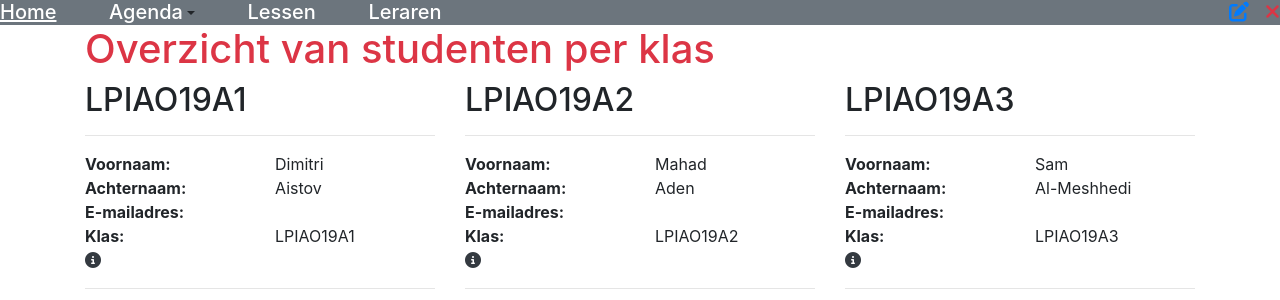
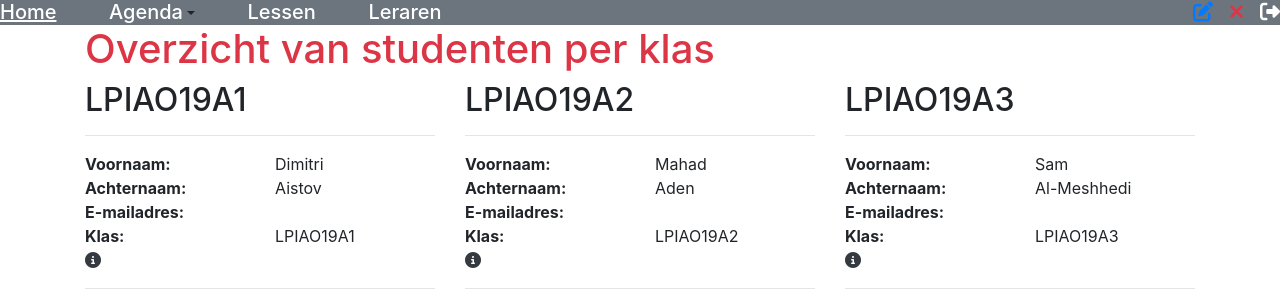
Before and after one commit to daphnekr/studentenApp, a PHP site: page /webapp/home in a window 1280 px wide. Shown: the top 300 px of the page. Run offline with PHP 8.4, Linux system fonts and the light colour scheme; a user stored in the database is signed in; data comes from the database, SQL or seed files in the repository; data that the repository does not hold is empty; some libraries are stand-ins or nearby versions.

Commit message:
logout functie toegevoegd

```diff
--- a/framework-php-master/controller/HomeController.php
+++ b/framework-php-master/controller/HomeController.php
@@ -40,5 +40,7 @@ function plusStudent()
 }
 function logoutStudent()
 {
-	render("home/logoutStudent");
+	session_start();
+	session_destroy();
+	index();
 }
--- a/framework-php-master/controller/StudentController.php
+++ b/framework-php-master/controller/StudentController.php
@@ -12,7 +12,9 @@ function deleteStudent($id)
 }
 
 function destroyStudent($id){
-    deleteStudentById($id);
+	deleteStudentById($id);
+	session_start();
+	session_destroy();
 	$students = getAllStudents();
 	$groups = getAllGroups();
 	render("home/index", ["students" => $students, "groups" => $groups]);
--- a/framework-php-master/view/home/index.php
+++ b/framework-php-master/view/home/index.php
@@ -1,6 +1,5 @@
 <div class="container">
  <h1 class = "text-danger"> Overzicht van studenten per klas</h1>
-
 <div class = "row">
 <?php foreach ($groups as $group){ ?>
     <div class = "col-4">
@@ -18,7 +17,7 @@
                         <b>Achternaam:</b><br>
                         <b>E-mailadres:</b><br>
                         <b>Klas:</b><br>
-                        <a class = "text-dark" href="<?= URL?>student/detailStudent/<?= $student['student_id']; ?>/<?= $student['klas_id']; ?>"><i class="fas fa-info-circle"></i></a>
+                        <a class = "text-dark" href="<?= URL?>student/detailStudent/<?= $student['studenten_id']; ?>/<?= $student['klas_id']; ?>"><i class="fas fa-info-circle"></i></a>
                     </div>
                     <div class = "col">
                         <?= $student['voornaam']; ?> <br>
--- a/framework-php-master/view/templates/header.php
+++ b/framework-php-master/view/templates/header.php
@@ -28,7 +28,8 @@
 			<li class="d-inline pt-lg-5 pr-lg-5 pt-2 pr-2"><a class="text-white h5" href="<?= URL ?>les/createLes">Lessen</a></li>
 			<li class="d-inline pt-lg-5 pr-lg-5 pt-2 pr-2"><a class="text-white h5" href="<?= URL ?>leraar/createLeraar">Leraren</a></li>
 			<?php if(isset($_SESSION['Loggedin'])){?>
-				<li class="d-inline float-right"><a class = "text-danger h5" href="<?= URL?>student/deletestudent/<?= $_SESSION['userID']; ?>"><i class="fas fa-times"></i></a></li>
+				<li class="d-inline float-right"><a class="text-white h5" href="<?= URL ?>home/logoutStudent"><i class="fas fa-sign-out-alt"></i></a></li>
+				<li class="d-inline float-right pr-lg-3 pr-2"><a class = "text-danger h5" href="<?= URL?>student/deletestudent/<?= $_SESSION['userID']; ?>"><i class="fas fa-times"></i></a></li>
                 <li class="d-inline float-right pr-lg-3 pr-2"><a class = "text-primary h5" href="<?= URL?>student/updateStudent/<?= $_SESSION['userID']; ?>"><i class="fas fa-edit"></i></a></li>
 			<?php } else{?>
 			<li class="d-inline float-right"><a class="text-white text-decoration-none" href="<?= URL ?>home/registerStudent"><i class="fas fa-lg fa-user-plus"></i></a></li>
```
